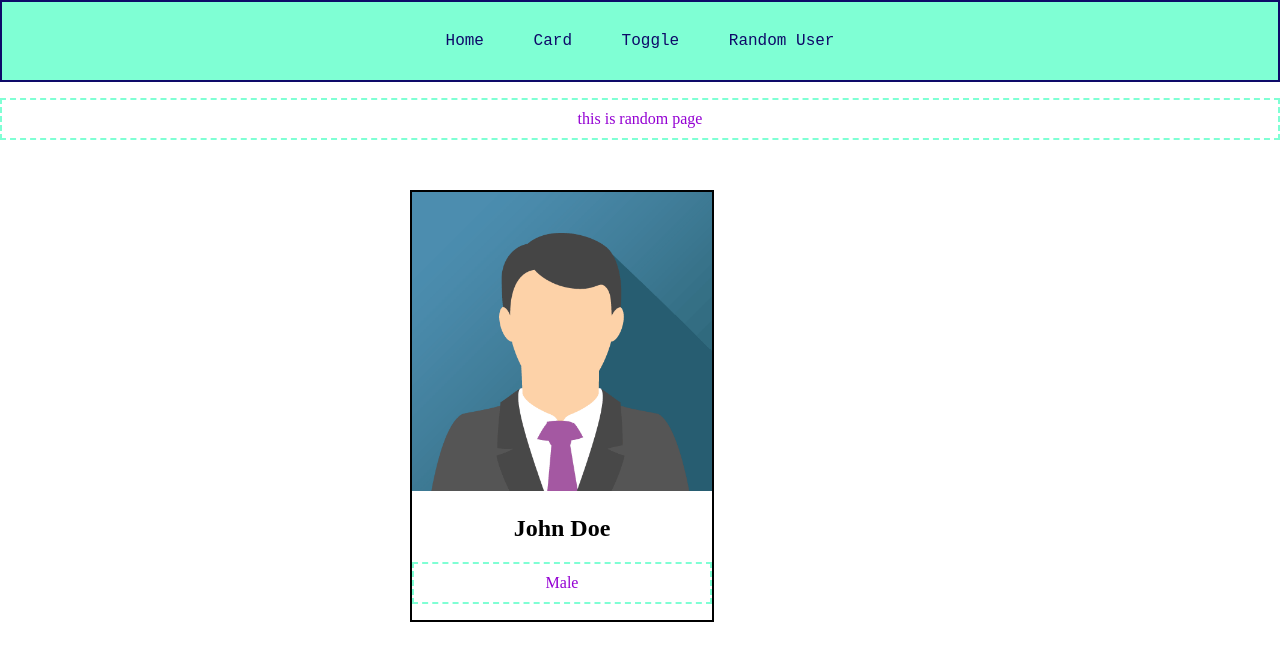
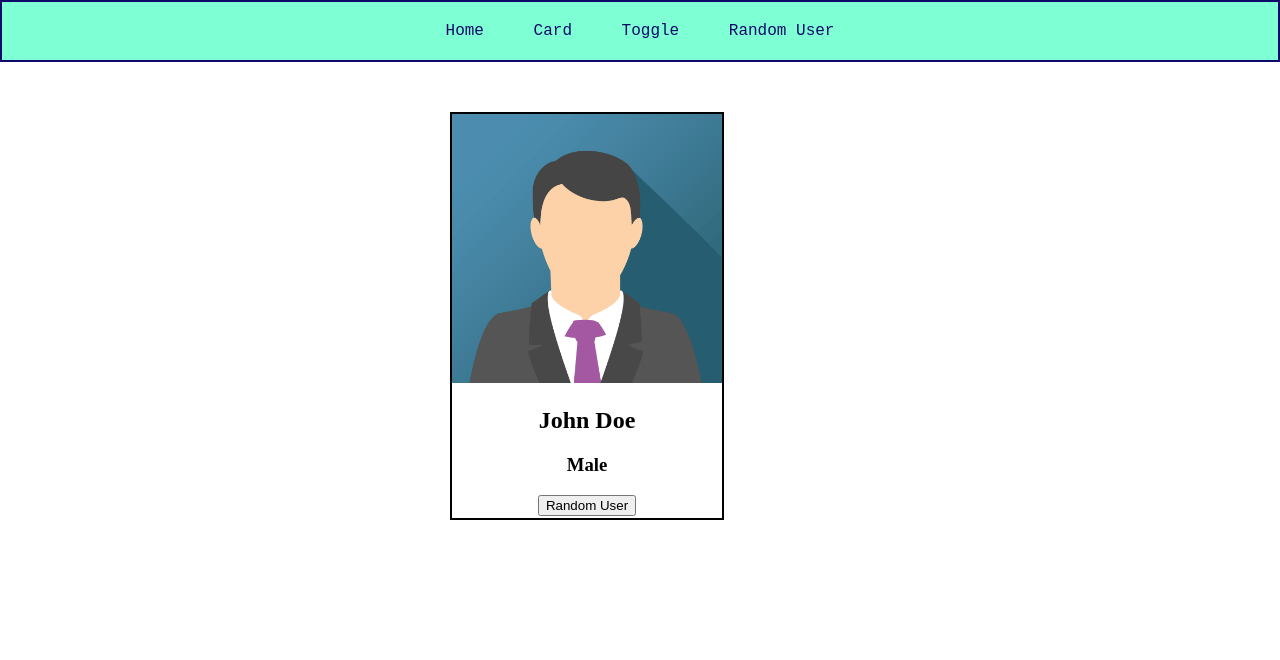
Before and after one commit to KritikaE/autosuggest, a website: page frontend/pages/random.html in a window 1280 px wide. Drawn offline with Linux system fonts and the light colour scheme; files whose address does not match are found by name.

Commit message:
done with random task

```diff
--- a/frontend/css/index.css
+++ b/frontend/css/index.css
@@ -32,7 +32,7 @@ p{
     background-color:aquamarine;
     font-family:'Lucida Consol', monospace;
     text-align:center;
-    padding: 30px;
+    padding: 20px;
 }
 
 /* styling on the anchor tags inside navbar*/
@@ -51,9 +51,9 @@ body{
 }
 .card {
     border: 2px solid black;
-    width: 300px;
+    width: 270px;
     text-align: center;
-    margin-left: 410px;
+    margin-left: 450px;
     margin-top: 50px;
 }
 .card img {
--- /dev/null
+++ b/frontend/js/random.js
@@ -0,0 +1,23 @@
+function random(){
+    fetch("https://randomuser.me/api/")
+
+        //the data fetched will be stored in res
+        .then(function(res){
+            console.log(res);
+            res.json(); //to convert raw data to json
+        })
+
+        //gets data from above function
+        .then(function(data){
+            var user = data.results[0];
+            var fullname= user.name.title+" "+user.name.first+" "+user.name.last;
+            document.getElementById("user-img").src=user.picture.large;
+            document.getElementById("user-name").innerText=user.fullname;
+            document.getElementById("user-gen").innerText=user.gender;
+        })
+
+        //for exception handling when "then" didn't work
+        .catch(function(err){
+            console.log("There's some Error"+err);
+        })
+}
--- a/frontend/pages/random.html
+++ b/frontend/pages/random.html
@@ -3,7 +3,7 @@
 <head>
     <meta charset="UTF-8">
     <meta name="viewport" content="width=device-width, initial-scale=1.0">
-    <title>Random</title>
+    <title>Toggle</title>
     <link rel="stylesheet" href="../css/index.css ">
 </head>
 <body>
@@ -13,12 +13,15 @@
         <a href="/pages/toggle.html">Toggle</a>
         <a href="/pages/random.html">Random User</a>
     </div>
-    <p>this is random page</p>
+    <!--<p>this is card page</p>-->
     <div class="card">
-        <img src="../images/john.png" alt="User image">
-        <h2>John Doe</h2>
-        <p>Male</p>
+        <img id="user-img" src="../images/john.png" alt="User image">
+        <h2 id="user-name">John Doe</h2>
+        <h3 id="user-gen">Male</h3>
+
+        <button onclick="random()">Random User</button>
     </div>
     <script src="js/index.js"></script>
+    <script src="../js/random.js"></script>
 </body>
 </html>
--- a/package.json
+++ b/package.json
@@ -18,6 +18,8 @@
     "test": "echo \"Error: no test specified\" && exit 1"
   },
   "dependencies": {
+    "axios": "^1.18.0",
+    "cors": "^2.8.6",
     "express": "^5.2.1"
   }
 }
```
Also changed, not shown: server.js (+22 -0 lines), 1 other file.
